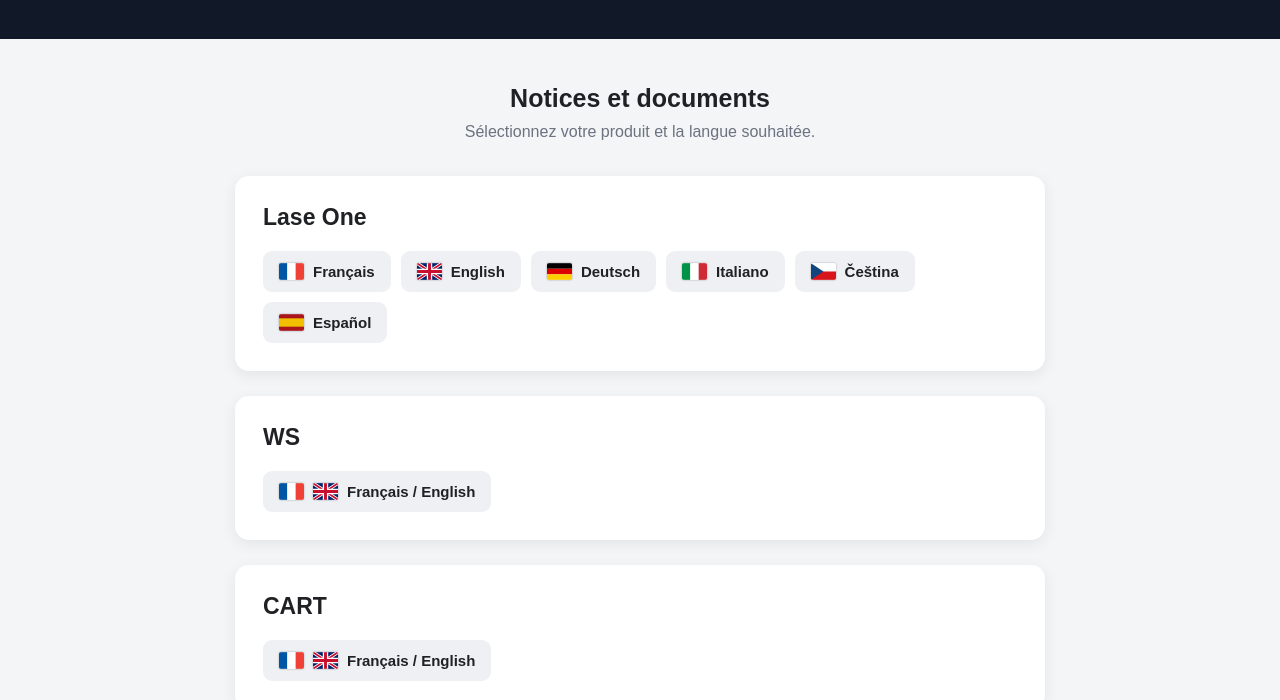
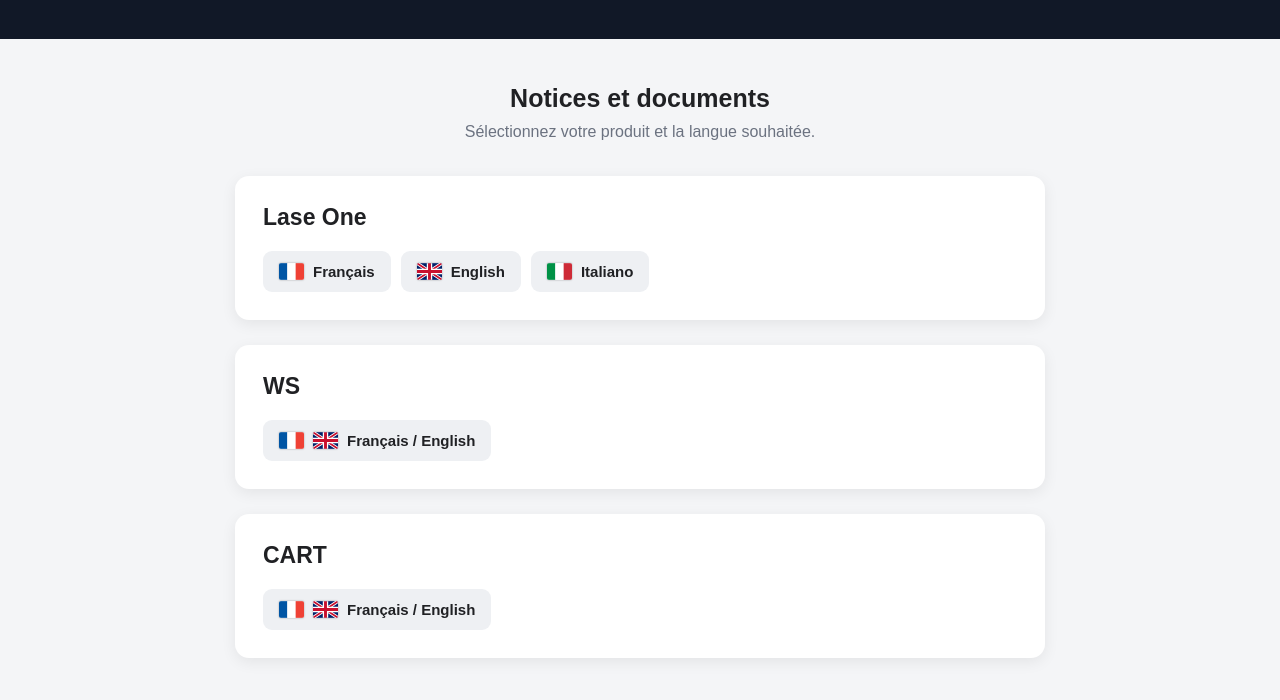
Before and after one commit to sst-microwelding/docs, a plain HTML site: page index.html in a window 1280 px wide. Shown: the part 128-828 px from the top of the page. Drawn offline with Linux system fonts and the light colour scheme.

Commit message:
Remove language options from index.html
Removed language options for German, Czech, and Spanish.

```diff
--- a/index.html
+++ b/index.html
@@ -187,16 +187,6 @@
         English
       </a>
 
-      <!-- Allemagne -->
-      <a class="language" href="#">
-        <svg class="flag" viewBox="0 0 30 20">
-          <rect width="30" height="6.67" fill="#000000"/>
-          <rect y="6.67" width="30" height="6.66" fill="#DD0000"/>
-          <rect y="13.33" width="30" height="6.67" fill="#FFCE00"/>
-        </svg>
-        Deutsch
-      </a>
-
       <!-- Italie -->
       <a class="language" href="Lase-One-it.pdf" target="_blank">
         <svg class="flag" viewBox="0 0 30 20">
@@ -205,25 +195,6 @@
           <rect x="20" width="10" height="20" fill="#CE2B37"/>
         </svg>
         Italiano
-      </a>
-
-      <!-- République tchèque -->
-      <a class="language" href="#">
-        <svg class="flag" viewBox="0 0 30 20">
-          <rect width="30" height="10" fill="#FFFFFF"/>
-          <rect y="10" width="30" height="10" fill="#D7141A"/>
-          <polygon points="0,0 15,10 0,20" fill="#11457E"/>
-        </svg>
-        Čeština
-      </a>
-
-      <!-- Espagne -->
-      <a class="language" href="Lase-One-es.pdf" target="_blank">
-        <svg class="flag" viewBox="0 0 30 20">
-          <rect width="30" height="20" fill="#AA151B"/>
-          <rect y="5" width="30" height="10" fill="#F1BF00"/>
-        </svg>
-        Español
       </a>
 
     </div>
```
